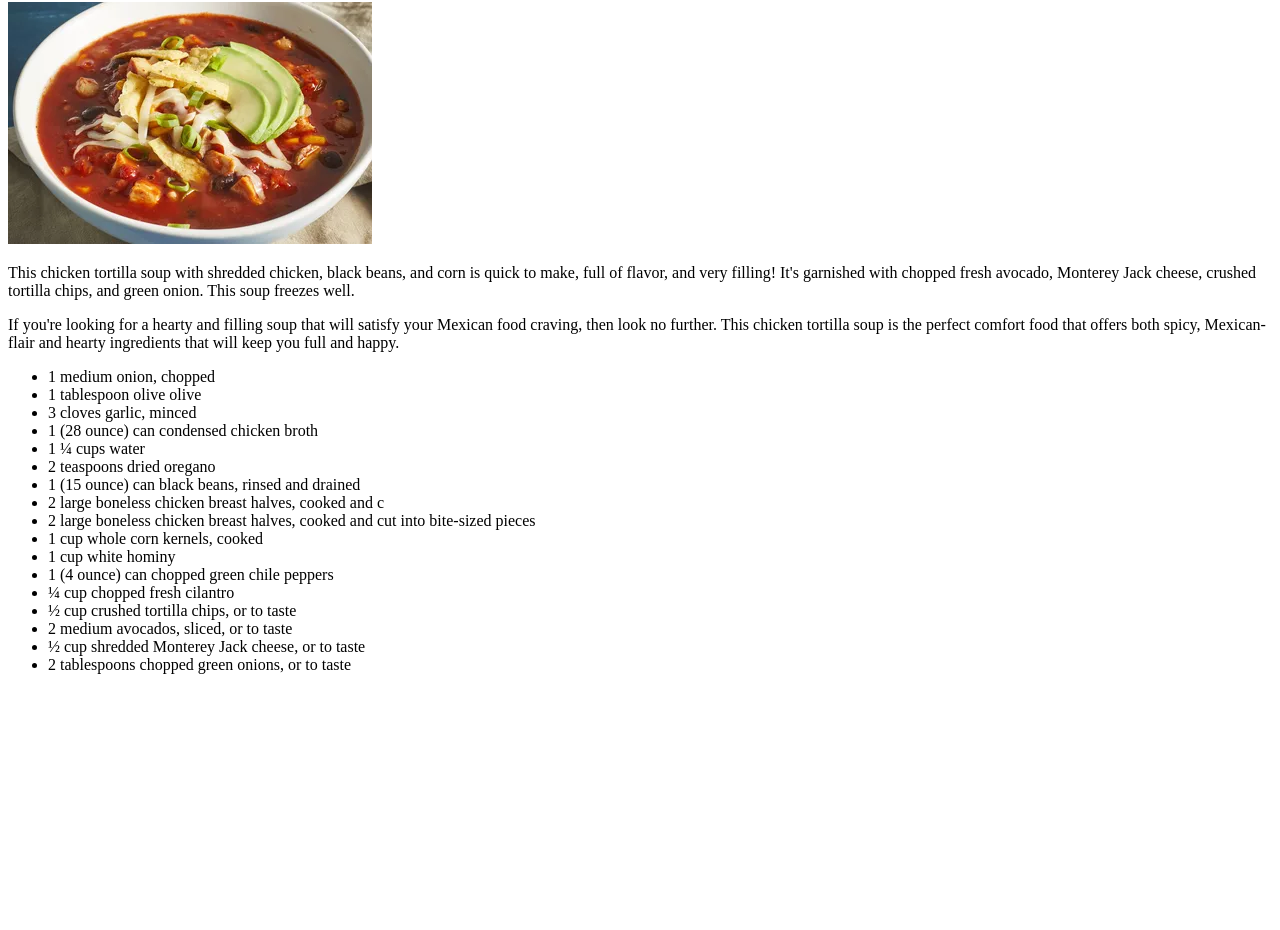
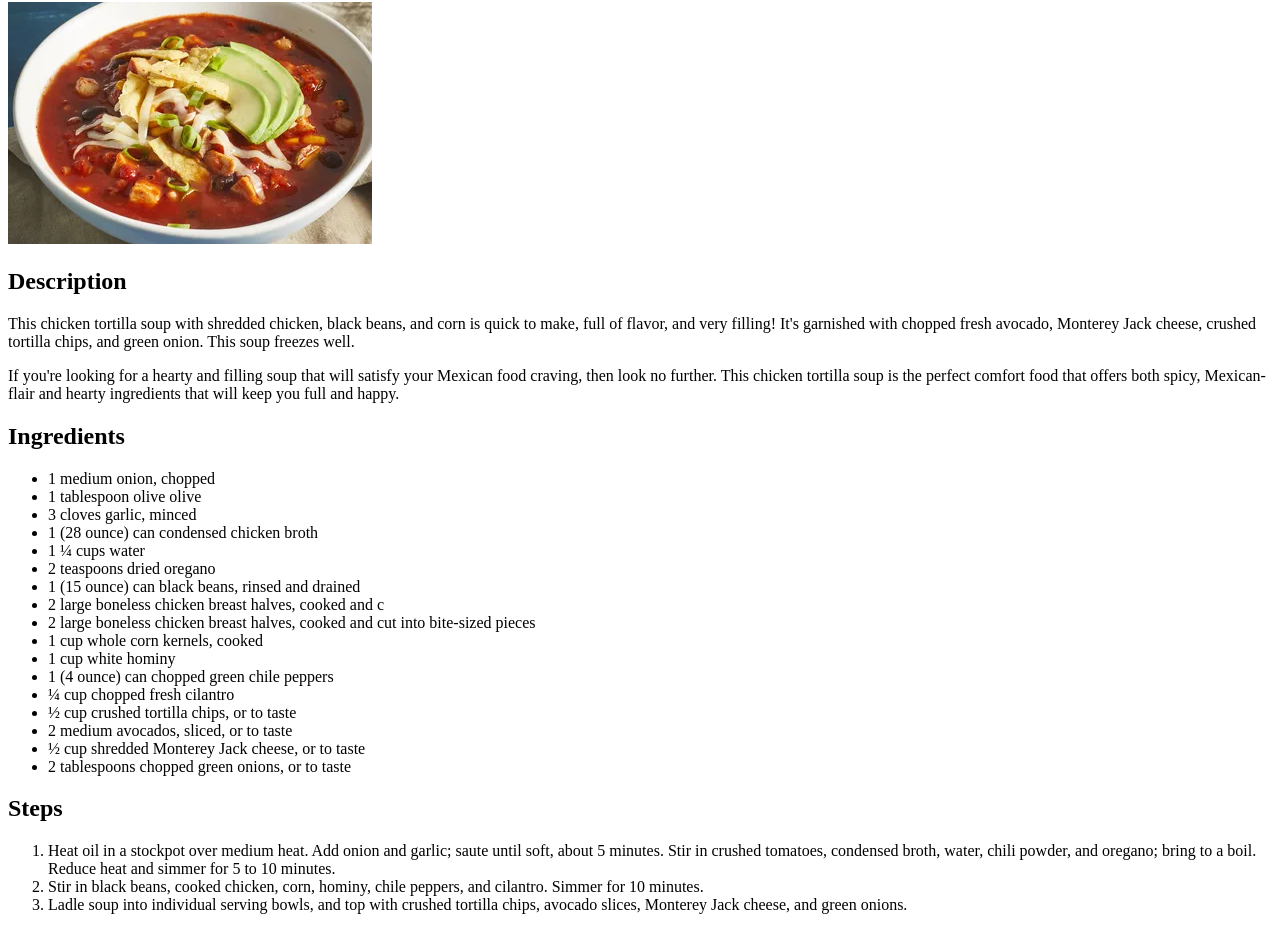
Before and after one commit to dejvid420/odin-recipes, a plain HTML site: page recipes/chicken-tortilla-soup.html in a window 1280 px wide. Shown: the part 78-1008 px from the top of the page. Before the commit the page ends 800 px from the top, so only its background shows below. Drawn offline with Linux system fonts and the light colour scheme.

Commit message:
add headings to 'description', 'Ingredients', 'Steps'

```diff
--- a/recipes/chicken-tortilla-soup.html
+++ b/recipes/chicken-tortilla-soup.html
@@ -12,8 +12,10 @@
       src="/recipes/images/13351-chicken-tortilla-soup-i-1x1-155-083b2ff53bc54a50a75069b9c690ea4b.webp"
       alt="Photo of a tasty chicken tortilla soup"
     />
+    <h2>Description</h2>
     <p>This chicken tortilla soup with shredded chicken, black beans, and corn is quick to make, full of flavor, and very filling! It's garnished with chopped fresh avocado, Monterey Jack cheese, crushed tortilla chips, and green onion. This soup freezes well.</p>
     <p>If you're looking for a hearty and filling soup that will satisfy your Mexican food craving, then look no further. This chicken tortilla soup is the perfect comfort food that offers both spicy, Mexican-flair and hearty ingredients that will keep you full and happy.</p>
+    <h2>Ingredients</h2>
     <ul>
         <li>1 medium onion, chopped</li>
         <li>1 tablespoon olive olive</li>
@@ -33,7 +35,11 @@
         <li>½ cup shredded Monterey Jack cheese, or to taste</li>
         <li>2 tablespoons chopped green onions, or to taste</li>
     </ul>
+    <h2>Steps</h2>
     <ol>
+        <li>Heat oil in a stockpot over medium heat. Add onion and garlic; saute until soft, about 5 minutes. Stir in crushed tomatoes, condensed broth, water, chili powder, and oregano; bring to a boil. Reduce heat and simmer for 5 to 10 minutes.</li>
+        <li>Stir in black beans, cooked chicken, corn, hominy, chile peppers, and cilantro. Simmer for 10 minutes.</li>
+        <li>Ladle soup into individual serving bowls, and top with crushed tortilla chips, avocado slices, Monterey Jack cheese, and green onions.</li>
 
     </ol>
   </body>
```
